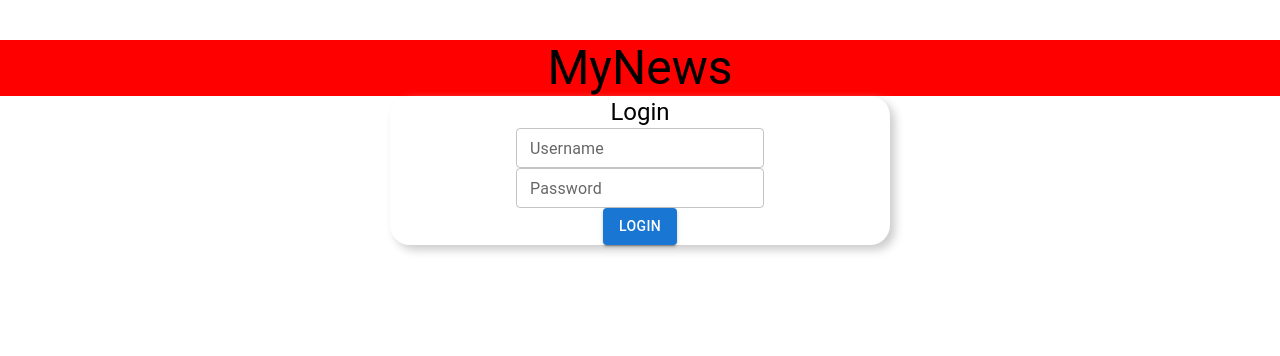
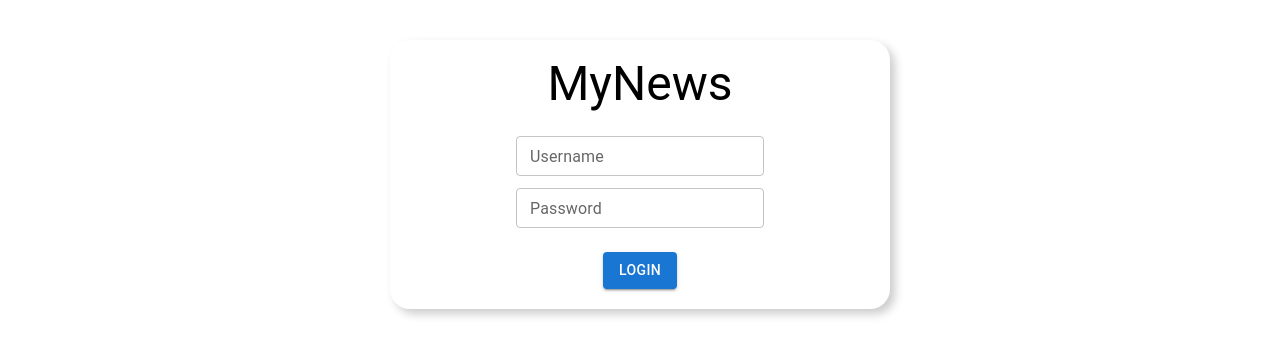
Before and after one commit to nzmksk/tl-react-mynews, a React (Create React App) app: page / in a window 1280 px wide. Shown: the top 356 px of the page. Built offline with nearby package versions, Linux system fonts and the light colour scheme.

Commit message:
Update Login.js
Added login form handler and dummy user authentication.

```diff
--- a/src/pages/login/Login.js
+++ b/src/pages/login/Login.js
@@ -1,41 +1,81 @@
 import { Box, Button, TextField, Typography } from "@mui/material";
+import { useState } from "react";
+import { useNavigate } from "react-router-dom";
 
 function Login() {
+  const navigate = useNavigate();
+  const [loginForm, setLoginForm] = useState({
+    username: "",
+    password: "",
+  });
+
+  const handleLoginForm = (e) => {
+    setLoginForm({
+      ...loginForm,
+      [e.target.name]: e.target.value,
+    });
+  };
+
+  const submitLoginForm = (e) => {
+    e.preventDefault();
+    const userLoginInfo = Object.values(loginForm);
+    if (userLoginInfo.some((value) => value === "")) {
+      alert("Fields cannot be empty");
+    } else if (
+      loginForm.username === "John" &&
+      loginForm.password === "12345"
+    ) {
+      navigate("/home");
+    } else {
+      // Need to alert wrong user login info
+    }
+  };
+
   return (
     <div>
-      <Typography
-        variant="h3"
-        align="center"
-        mt={5}
-        sx={{ backgroundColor: "red" }}
-      >
-        MyNews
-      </Typography>
       <Box
         component="form"
+        method="post"
+        onSubmit={submitLoginForm}
         display="flex"
         flexDirection="column"
         alignItems="center"
         justifyContent="center"
         margin="auto"
+        mt={5}
         maxWidth={500}
         borderRadius={5}
         boxShadow="5px 5px 10px #ccc"
       >
-        <Typography variant="h5">Login</Typography>
+        <Typography variant="h3" padding={2}>
+          MyNews
+        </Typography>
         <TextField
+          label="Username"
+          name="username"
+          type="text"
           variant="outlined"
-          label="Username"
-          type="text"
           size="small"
+          margin="dense"
+          value={loginForm.username}
+          onChange={handleLoginForm}
         />
         <TextField
+          label="Password"
+          name="password"
+          type="password"
           variant="outlined"
-          label="Password"
-          type="password"
           size="small"
+          margin="dense"
+          value={loginForm.password}
+          onChange={handleLoginForm}
         />
-        <Button variant="contained" size="medium">
+        <Button
+          variant="contained"
+          size="medium"
+          type="submit"
+          sx={{ margin: "20px" }}
+        >
           Login
         </Button>
       </Box>
```
